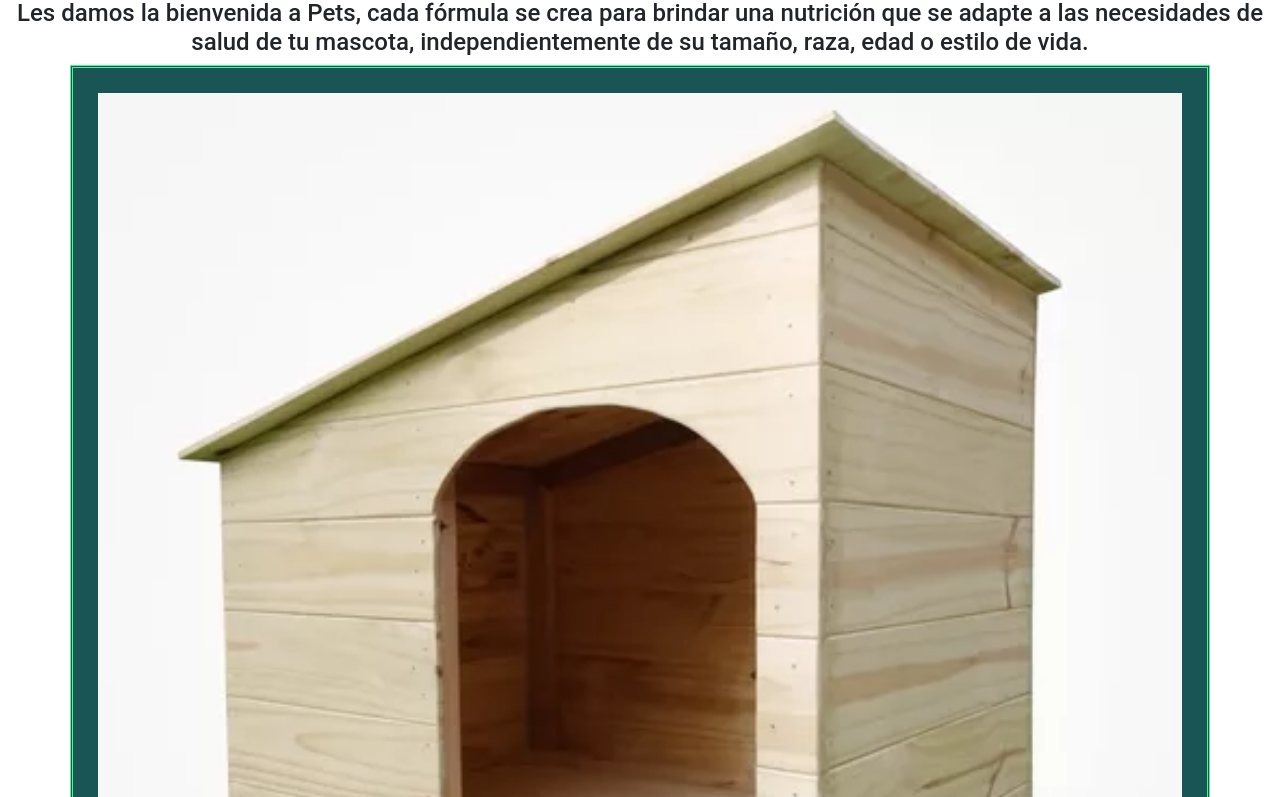
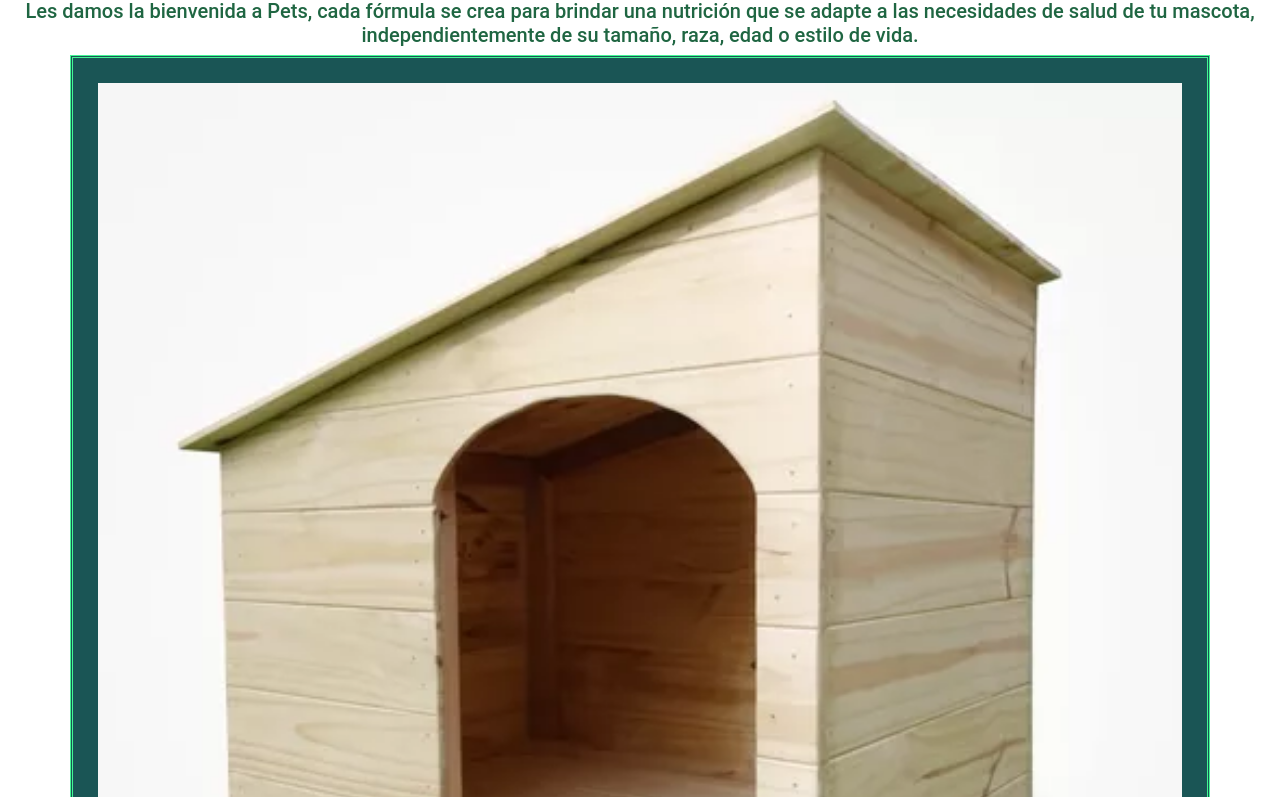
Before and after one commit to addamfranco/proyectopets, a website: page index.html in a window 1280 px wide. Shown: the part 245-1042 px from the top of the page. Drawn offline with nearby package versions, Linux system fonts and the light colour scheme; a web font is replaced by a local one.

Commit message:
se cambian letras

```diff
--- a/index.html
+++ b/index.html
@@ -43,9 +43,9 @@
     <h2 class="text-center">Productos destacados.</h2>
     <section>
       <section class="text-center">
-        <h4>
+        <h5>
           Les damos la bienvenida a Pets, cada fórmula se crea para brindar una nutrición que se adapte a las necesidades de salud de tu mascota, independientemente de su tamaño, raza, edad o estilo de vida.
-        </h4>
+        </h5>
       </section>
       <div class="container" >
         <figure>
--- a/scss/_commons.scss
+++ b/scss/_commons.scss
@@ -22,6 +22,9 @@ h1{
 h3{
     color:$secondaryColor;
 
+}
+h5{
+    color:$maincolor;
 }
 
 .text-center{
```
Also changed, not shown: css/main.css, 1 other file.
